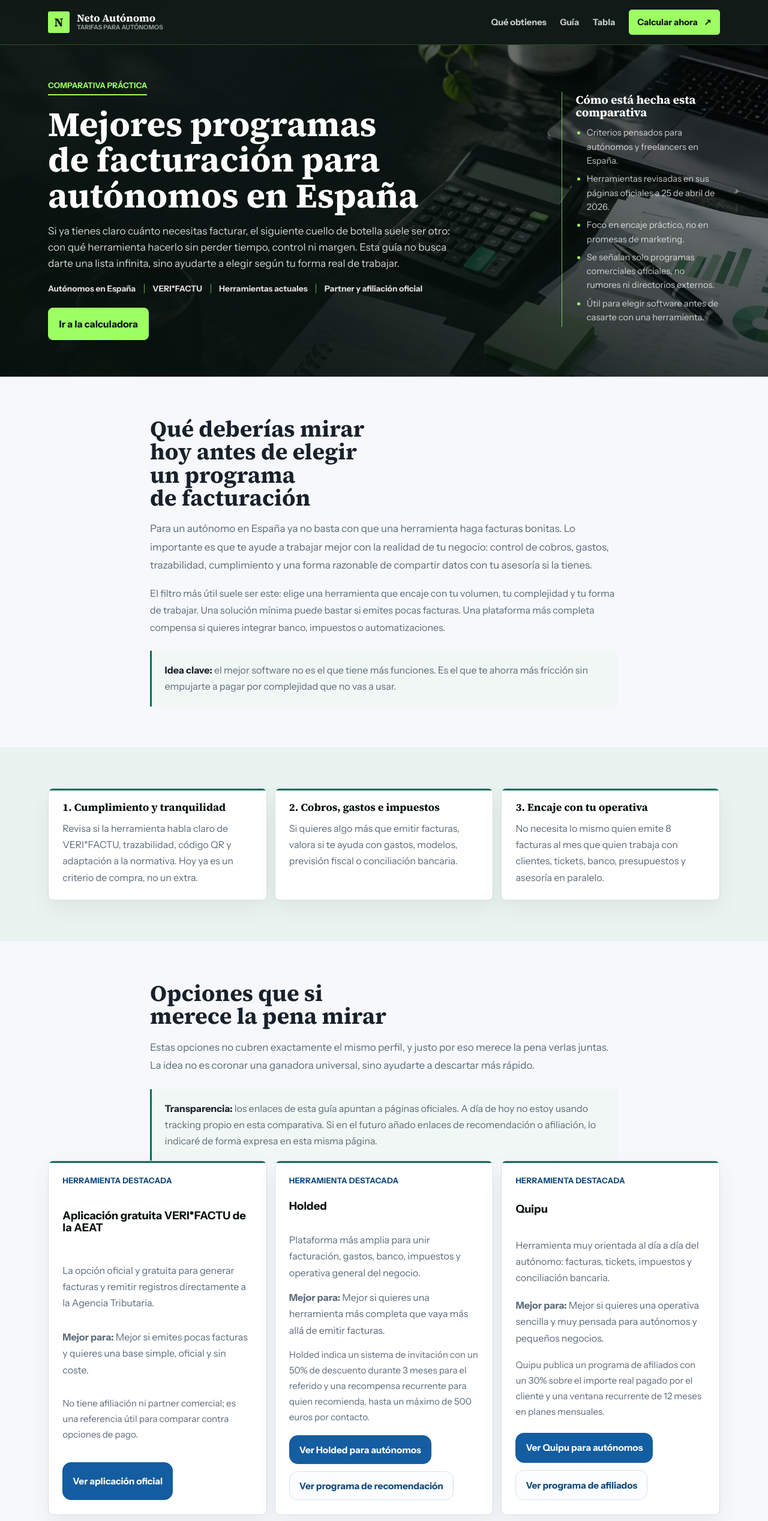
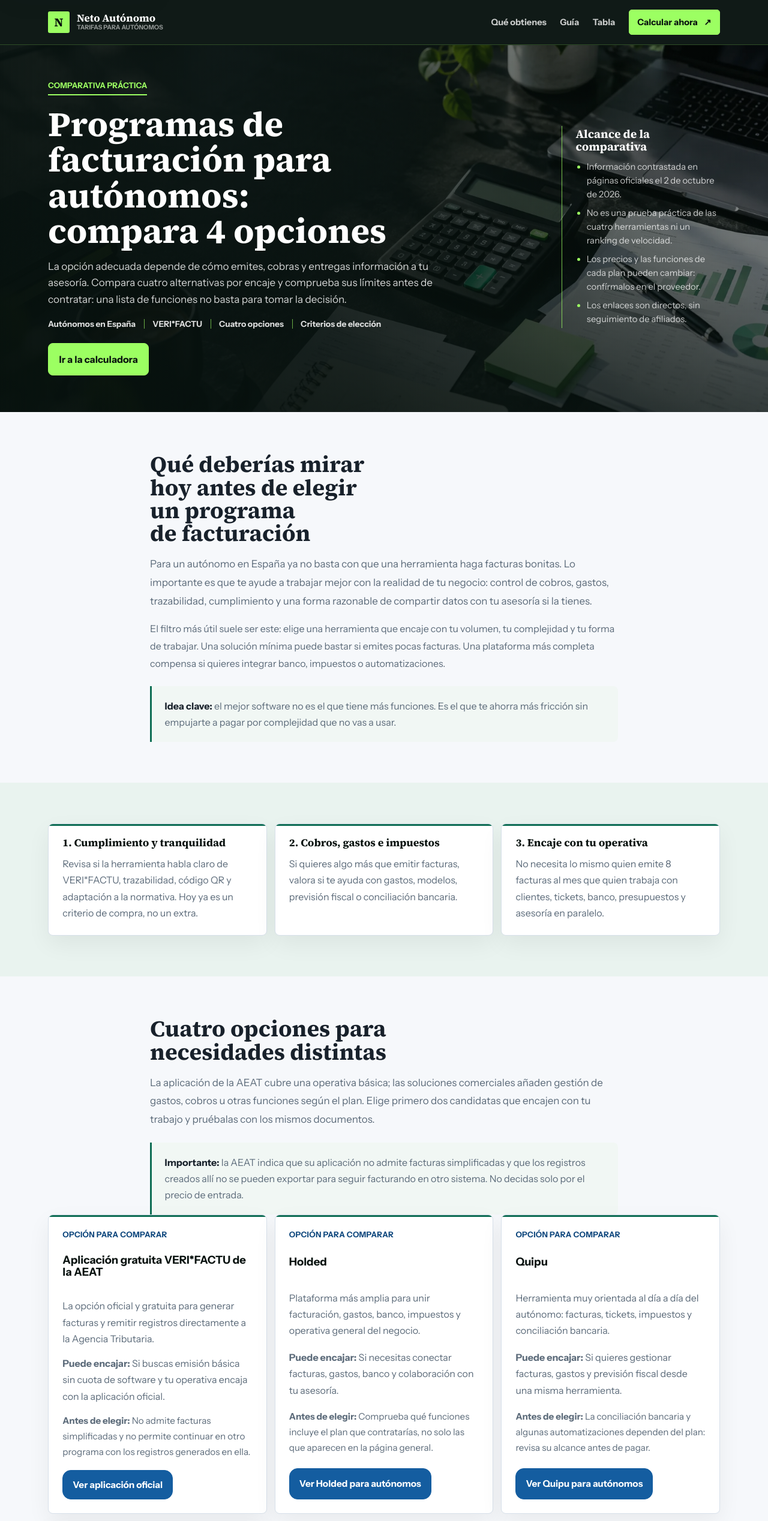
Before and after one commit to djimenezm/neto-autonomo, a Next.js app: page /mejores-programas-facturacion-autonomos in a window 1280 px wide. Shown: the top 2536 px of the page at 60% size. Built offline with nearby package versions, Linux system fonts and the light colour scheme.

Commit message:
Improve invoicing software comparison for freelancers

```diff
--- a/app/mejores-programas-facturacion-autonomos/page.tsx
+++ b/app/mejores-programas-facturacion-autonomos/page.tsx
@@ -7,20 +7,20 @@
 import { getSiteUrl, siteConfig } from '@/lib/site';
 
 const route = '/mejores-programas-facturacion-autonomos';
-const title = 'Mejores programas de facturación para autónomos en España';
+const title = 'Programas de facturación para autónomos: compara 4 opciones';
 const description =
-  'Comparativa práctica de programas de facturación para autónomos en España: qué mirar, cuándo compensa una opción gratis, qué herramientas encajan mejor según tu forma de trabajar y qué opciones oficiales tienen programas de recomendación o partner.';
+  'Compara cuatro programas de facturación para autónomos en España según tu operativa. Revisa límites, gastos, cobros y exportación antes de elegir.';
 
 const pageFaqItems = [
   {
     question: '¿Cuál es el mejor programa de facturación para autónomos?',
     answer:
-      'No hay uno universal. Depende de si solo necesitas emitir facturas, si quieres banco e impuestos en la misma herramienta, si trabajas con una asesoría y de cuanto valoras automatizaciones y soporte.',
+      'No hay uno universal. Compara tu volumen y tipo de facturas, la gestión de gastos y cobros, el acceso para tu asesoría, la exportación de datos y el coste total del plan que necesitas.',
   },
   {
     question: '¿Existe una opción gratis para facturar como autónomo?',
     answer:
-      'Sí. La AEAT ofrece una aplicación gratuita VERI*FACTU orientada a contribuyentes con volumen reducido de facturas. Puede encajar si buscas una solución básica y oficial.',
+      'Sí. La AEAT ofrece una aplicación gratuita para emitir facturas y remitir sus registros. No admite facturas simplificadas y los registros generados solo se gestionan en esa aplicación; comprueba si esas limitaciones encajan contigo.',
   },
   {
     question: '¿Qué debería mirar antes de elegir un software de facturación?',
@@ -28,9 +28,9 @@
       'Como mínimo: cumplimiento normativo, facilidad para emitir facturas y presupuestos, control de cobros y gastos, acceso para asesoría, conciliación bancaria si la necesitas y claridad de precios.',
   },
   {
-    question: '¿Se puede monetizar una comparativa de software de facturación?',
+    question: '¿Qué conviene probar antes de cambiar de programa?',
     answer:
-      'Sí, pero conviene hacerlo con criterio. Algunas herramientas tienen programas oficiales de recomendación, afiliación o partner. Lo importante es dejar clara la naturaleza editorial de la comparativa y no recomendar una herramienta solo por su comisión.',
+      'Crea una factura de prueba, registra un gasto, revisa el seguimiento de cobros y pregunta cómo exportar tus datos. Comprueba también si tu asesoría podrá trabajar con ellos y qué funciones exige un plan de pago.',
   },
 ] as const;
 
@@ -38,19 +38,9 @@
   name: string;
   summary: string;
   fit: string;
+  check: string;
   productUrl: string;
   productLabel: string;
-  commercialModel: string;
-  programUrl?: string;
-  programLabel?: string;
-};
-
-type MonetizationOption = {
-  name: string;
-  audience: string;
-  model: string;
-  note: string;
-  programUrl: string;
 };
 
 const softwareOptions: SoftwareOption[] = [
@@ -58,79 +48,38 @@
     name: 'Aplicación gratuita VERI*FACTU de la AEAT',
     summary:
       'La opción oficial y gratuita para generar facturas y remitir registros directamente a la Agencia Tributaria.',
-    fit: 'Mejor si emites pocas facturas y quieres una base simple, oficial y sin coste.',
+    fit: 'Si buscas emisión básica sin cuota de software y tu operativa encaja con la aplicación oficial.',
+    check: 'No admite facturas simplificadas y no permite continuar en otro programa con los registros generados en ella.',
     productUrl:
       'https://sede.agenciatributaria.gob.es/Sede/ayuda/consultas-informaticas/presentacion-declaraciones-ayuda-tecnica/aplicacion-gratuita-verifactu-aeat.html',
     productLabel: 'Ver aplicación oficial',
-    commercialModel:
-      'No tiene afiliación ni partner comercial; es una referencia útil para comparar contra opciones de pago.',
   },
   {
     name: 'Holded',
     summary:
       'Plataforma más amplia para unir facturación, gastos, banco, impuestos y operativa general del negocio.',
-    fit: 'Mejor si quieres una herramienta más completa que vaya más allá de emitir facturas.',
+    fit: 'Si necesitas conectar facturas, gastos, banco y colaboración con tu asesoría.',
+    check: 'Comprueba qué funciones incluye el plan que contratarías, no solo las que aparecen en la página general.',
     productUrl: 'https://www.holded.com/es/autonomos',
     productLabel: 'Ver Holded para autónomos',
-    programUrl: 'https://help.holded.com/es/articles/13435604-recomienda-holded-y-gana-dinero-en-efectivo',
-    programLabel: 'Ver programa de recomendación',
-    commercialModel:
-      'Holded indica un sistema de invitación con un 50% de descuento durante 3 meses para el referido y una recompensa recurrente para quien recomienda, hasta un máximo de 500 euros por contacto.',
   },
   {
     name: 'Quipu',
     summary:
       'Herramienta muy orientada al día a día del autónomo: facturas, tickets, impuestos y conciliación bancaria.',
-    fit: 'Mejor si quieres una operativa sencilla y muy pensada para autónomos y pequeños negocios.',
+    fit: 'Si quieres gestionar facturas, gastos y previsión fiscal desde una misma herramienta.',
+    check: 'La conciliación bancaria y algunas automatizaciones dependen del plan: revisa su alcance antes de pagar.',
     productUrl: 'https://getquipu.com/es/autonomos',
     productLabel: 'Ver Quipu para autónomos',
-    programUrl: 'https://getquipu.com/es/referral',
-    programLabel: 'Ver programa de afiliados',
-    commercialModel:
-      'Quipu publica un programa de afiliados con un 30% sobre el importe real pagado por el cliente y una ventana recurrente de 12 meses en planes mensuales.',
   },
   {
     name: 'FacturaDirecta',
     summary:
       'Enfoque muy claro en VERI*FACTU y cumplimiento, con facturación, impuestos y operativa sencilla para pequeño negocio.',
-    fit: 'Mejor si tu prioridad es facturar fácil y sentir muy aterrizada la parte normativa.',
+    fit: 'Si priorizas facturas, cobros y una operativa fiscal visible en el mismo panel.',
+    check: 'Verifica el plan necesario para tu volumen, tu territorio fiscal y el acceso que necesita tu asesoría.',
     productUrl: 'https://www.facturadirecta.com/',
     productLabel: 'Ver FacturaDirecta',
-    programUrl: 'https://www.facturadirecta.com/partner/',
-    programLabel: 'Ver programa partner',
-    commercialModel:
-      'No comunica un afiliado abierto tipo blog, sino un programa partner orientado a gestionar cuentas de clientes con descuentos por volumen y panel centralizado.',
-  },
-] as const;
-
-const monetizationOptions: MonetizationOption[] = [
-  {
-    name: 'Holded',
-    audience: 'Contenido para autónomos y freelancers que quieren una solución más completa.',
-    model: 'Programa de recomendación dentro del propio producto.',
-    note: 'Encaja mejor si usas la herramienta o puedes enseñar casos de uso reales.',
-    programUrl: 'https://help.holded.com/es/articles/13435604-recomienda-holded-y-gana-dinero-en-efectivo',
-  },
-  {
-    name: 'Quipu',
-    audience: 'Comparativas, tutoriales y contenido para autónomos con intención de compra.',
-    model: 'Programa de afiliados oficial publicado por Quipu.',
-    note: 'Es la opción más parecida a un afiliado clásico para este nicho.',
-    programUrl: 'https://getquipu.com/es/referral',
-  },
-  {
-    name: 'FacturaDirecta',
-    audience: 'Profesionales que gestionan varias cuentas o prestan servicio a clientes.',
-    model: 'Programa partner con descuentos por volumen y gestión consolidada.',
-    note: 'Tiene más sentido como vía reseller o partner que como blog de afiliación tradicional.',
-    programUrl: 'https://www.facturadirecta.com/partner/',
-  },
-  {
-    name: 'Sage',
-    audience: 'Sitios y comparativas con foco más amplio en software de empresa, no solo microautónomos.',
-    model: 'Programa de afiliados oficial en Impact y partner network para negocios más estructurados.',
-    note: 'Puede servirte más adelante si amplías el panel con comparativas de software para pymes.',
-    programUrl: 'https://www.sage.com/es-es/soporte-actualizacion/programa-de-afiliados/',
   },
 ] as const;
 
@@ -189,7 +138,7 @@
       name: siteConfig.name,
     },
     datePublished: '2026-04-25',
-    dateModified: '2026-04-25',
+    dateModified: '2026-10-02',
   };
 
   const breadcrumbSchema = {
@@ -248,17 +197,17 @@
         <div className="container article-layout">
           <div className="text-block">
             <span className="eyebrow">Comparativa práctica</span>
-            <h1>Mejores programas de facturación para autónomos en España</h1>
+            <h1>Programas de facturación para autónomos: compara 4 opciones</h1>
             <p className="lead">
-              Si ya tienes claro cuánto necesitas facturar, el siguiente cuello de botella suele ser
-              otro: con qué herramienta hacerlo sin perder tiempo, control ni margen. Esta guía no
-              busca darte una lista infinita, sino ayudarte a elegir según tu forma real de trabajar.
+              La opción adecuada depende de cómo emites, cobras y entregas información a tu
+              asesoría. Compara cuatro alternativas por encaje y comprueba sus límites antes de
+              contratar: una lista de funciones no basta para tomar la decisión.
             </p>
             <div className="hero-badges" aria-label="Qué cubre esta guía">
               <span className="hero-badge">Autónomos en España</span>
               <span className="hero-badge">VERI*FACTU</span>
-              <span className="hero-badge">Herramientas actuales</span>
-              <span className="hero-badge">Partner y afiliación oficial</span>
+              <span className="hero-badge">Cuatro opciones</span>
+              <span className="hero-badge">Criterios de elección</span>
             </div>
             <div className="guide-cta">
               <Link href="/#calculadora" className="primary-button">
@@ -268,13 +217,12 @@
           </div>
 
           <aside className="feature-card article-summary">
-            <h2>Cómo está hecha esta comparativa</h2>
+            <h2>Alcance de la comparativa</h2>
             <ul className="article-list">
-              <li>Criterios pensados para autónomos y freelancers en España.</li>
-              <li>Herramientas revisadas en sus páginas oficiales a 25 de abril de 2026.</li>
-              <li>Foco en encaje práctico, no en promesas de marketing.</li>
-              <li>Se señalan solo programas comerciales oficiales, no rumores ni directorios externos.</li>
-              <li>Útil para elegir software antes de casarte con una herramienta.</li>
+              <li>Información contrastada en páginas oficiales el 2 de octubre de 2026.</li>
+              <li>No es una prueba práctica de las cuatro herramientas ni un ranking de velocidad.</li>
+              <li>Los precios y las funciones de cada plan pueden cambiar: confírmalos en el proveedor.</li>
+              <li>Los enlaces son directos, sin seguimiento de afiliados.</li>
             </ul>
           </aside>
         </div>
@@ -332,38 +280,32 @@
 
       <section className="section">
         <div className="container text-block">
-          <h2>Opciones que si merece la pena mirar</h2>
+          <h2>Cuatro opciones para necesidades distintas</h2>
           <p>
-            Estas opciones no cubren exactamente el mismo perfil, y justo por eso merece la pena
-            verlas juntas. La idea no es coronar una ganadora universal, sino ayudarte a descartar
-            más rápido.
+            La aplicación de la AEAT cubre una operativa básica; las soluciones comerciales añaden
+            gestión de gastos, cobros u otras funciones según el plan. Elige primero dos candidatas
+            que encajen con tu trabajo y pruébalas con los mismos documentos.
           </p>
           <div className="disclaimer-box">
-            <strong>Transparencia:</strong> los enlaces de esta guía apuntan a páginas oficiales.
-            A día de hoy no estoy usando tracking propio en esta comparativa. Si en el futuro
-            añado enlaces de recomendación o afiliación, lo indicaré de forma expresa en esta
-            misma página.
+            <strong>Importante:</strong> la AEAT indica que su aplicación no admite facturas
+            simplificadas y que los registros creados allí no se pueden exportar para seguir
+            facturando en otro sistema. No decidas solo por el precio de entrada.
           </div>
         </div>
         <div className="container feature-grid" aria-label="Programas destacados">
           {softwareOptions.map((option) => (
             <article className="feature-card commercial-card" key={option.name}>
-              <span className="card-kicker">Herramienta destacada</span>
+              <span className="card-kicker">Opción para comparar</span>
               <h3>{option.name}</h3>
               <p>{option.summary}</p>
               <p>
-                <strong>Mejor para:</strong> {option.fit}
+                <strong>Puede encajar:</strong> {option.fit}
               </p>
-              <p className="commercial-note">{option.commercialModel}</p>
+              <p className="commercial-note"><strong>Antes de elegir:</strong> {option.check}</p>
               <div className="button-row">
                 <a className="secondary-button" href={option.productUrl} target="_blank" rel="noreferrer">
                   {option.productLabel}
                 </a>
-                {option.programUrl ? (
-                  <a className="link-button" href={option.programUrl} target="_blank" rel="noreferrer">
-                    {option.programLabel}
-                  </a>
-                ) : null}
               </div>
             </article>
           ))}
@@ -373,125 +315,34 @@
       <section className="section alt">
         <div className="container feature-grid" aria-label="Qué opción suele encajar mejor según perfil">
           <article className="feature-card">
-            <h2>Si emites pocas facturas</h2>
-            <p>
-              La aplicación gratuita de la AEAT puede ser suficiente si buscas una solución oficial,
-              simple y con operativa reducida.
-            </p>
+            <h2>1. Emite una factura de prueba</h2>
+            <p>Repite la misma factura con descuento, vencimiento y rectificación. Comprueba qué datos puedes corregir y cuáles quedan cerrados.</p>
           </article>
-
           <article className="feature-card">
-            <h2>Si quieres control más completo</h2>
-            <p>
-              Holded o Quipu tienen más sentido si necesitas unir facturación con gastos, banco,
-              impuestos o una visión más amplia del negocio.
-            </p>
+            <h2>2. Cierra un mes ficticio</h2>
+            <p>Registra un gasto, marca un cobro pendiente y pide a tu asesoría que revise el resumen. Así verás el trabajo manual que queda.</p>
           </article>
-
           <article className="feature-card">
-            <h2>Si tu prioridad es cumplimiento fácil</h2>
-            <p>
-              FacturaDirecta destaca especialmente en cómo comunica la parte de VERI*FACTU y la
-              emisión de facturas verificables.
-            </p>
+            <h2>3. Comprueba la salida</h2>
+            <p>Pregunta por la exportación de facturas, contactos y registros, las funciones incluidas en tu plan y el coste tras cualquier promoción.</p>
           </article>
         </div>
       </section>
 
       <section className="section">
         <div className="container text-block">
-          <h2>Mi lectura rápida: mejor opción según el tipo de autónomo</h2>
-          <p>
-            Esta parte es una <strong>inferencia editorial</strong> mía a partir de como cada
-            herramienta se presenta en sus páginas oficiales, no una afirmación contractual de los
-            proveedores. La idea es ayudarte a descartar más rápido.
-          </p>
-        </div>
-        <div className="container feature-grid" aria-label="Mejor programa según perfil">
-          <article className="feature-card">
-            <h3>AEAT VERI*FACTU</h3>
-            <p>
-              Mejor si buscas una opción oficial, gratuita y muy básica para una operativa pequeña
-              y con pocas facturas.
-            </p>
-          </article>
-
-          <article className="feature-card">
-            <h3>Holded</h3>
-            <p>
-              Mejor si quieres una visión más amplia del negocio y te interesa juntar facturación,
-              gastos, banco e impuestos en una misma plataforma.
-            </p>
-          </article>
-
-          <article className="feature-card">
-            <h3>Quipu</h3>
-            <p>
-              Mejor si quieres una herramienta muy pensada para el autónomo y una operativa diaria
-              sencilla entre facturas, tickets, impuestos y conciliación.
-            </p>
-          </article>
-
-          <article className="feature-card">
-            <h3>FacturaDirecta</h3>
-            <p>
-              Mejor si tu prioridad número uno es facturar fácil y tener muy aterrizada la parte de
-              VERI*FACTU y cumplimiento normativo.
-            </p>
-          </article>
-        </div>
-      </section>
-
-      <section className="section alt">
-        <div className="container text-block">
-          <h2>Si quieres monetizar una comparativa, estas son las vías más claras hoy</h2>
-          <p>
-            Si tu idea es recomendar software desde una web de contenido, no todas las herramientas
-            sirven igual. Algunas tienen un programa de afiliados claro, otras funcionan mejor como
-            partner o reseller, y otras solo tienen sentido como referencia editorial.
-          </p>
-        </div>
-        <div className="container feature-grid" aria-label="Opciones oficiales para monetizar comparativas">
-          {monetizationOptions.map((option) => (
-            <article className="feature-card" key={option.name}>
-              <span className="card-kicker">Opción comercial oficial</span>
-              <h3>{option.name}</h3>
-              <p>
-                <strong>Encaje:</strong> {option.audience}
-              </p>
-              <p>
-                <strong>Modelo:</strong> {option.model}
-              </p>
-              <p>{option.note}</p>
-              <div className="button-row">
-                <a className="secondary-button" href={option.programUrl} target="_blank" rel="noreferrer">
-                  Ver programa oficial
-                </a>
-              </div>
-            </article>
-          ))}
-        </div>
-      </section>
-
-      <section className="section">
-        <div className="container text-block">
-          <h2>Errores típicos al elegir software de facturación</h2>
+          <h2>Lo que puede cambiar la decisión</h2>
           <ol className="article-list article-list-ordered">
-            <li>Elegir por precio sin mirar si de verdad encaja con tu operativa.</li>
-            <li>Pagar por una suite enorme cuando solo emites pocas facturas al mes.</li>
-            <li>Elegir una opción mínima cuando si necesitas banco, gastos y asesoría conectados.</li>
-            <li>No revisar cómo afronta la herramienta la parte normativa.</li>
-            <li>Tomar la decisión antes de saber cuánto necesitas facturar de verdad.</li>
+            <li>Necesitas tickets, rectificativas o varios destinatarios: revisa los límites antes de migrar.</li>
+            <li>Tu asesoría trabaja en otro sistema: pregunta por acceso y formato de exportación.</li>
+            <li>Tienes cobros aplazados: prueba recordatorios, estados y conciliación del plan concreto.</li>
+            <li>Trabajas en territorio foral o en un régimen especial: confirma el flujo con tu asesoría.</li>
           </ol>
           <p>
-            Ese último punto importa mucho: si no sabes tu referencia económica, es fácil pedir al
-            software que te arregle un problema de precios que en realidad viene de antes.
+            Antes de pagar un año por adelantado, documenta un mes habitual de tu actividad y
+            repítelo en las dos opciones finalistas. Esta prueba revela mejor el encaje que una
+            lista de funciones.
           </p>
-          <div className="disclaimer-box">
-            <strong>Mi criterio:</strong> si algún día monetizas esta comparativa, intenta que la
-            comisión sea una consecuencia del encaje real y no el motivo principal de la
-            recomendación. A medio plazo, eso suele convertir mejor y quemar menos la confianza.
-          </div>
         </div>
       </section>
 
@@ -510,7 +361,7 @@
         <div className="container text-block">
           <h2>Primero define tu número, luego elige la herramienta</h2>
           <p>
-            Antes de comparar software, te conviene saber cuánto necesitas facturar y que tarifa te
+            Antes de comparar software, te conviene saber cuánto necesitas facturar y qué tarifa te
             sostiene. Si esa base no está clara, la herramienta te puede ordenar la facturación,
             pero no te va a arreglar un precio mal planteado.
           </p>
--- a/components/HomePage.tsx
+++ b/components/HomePage.tsx
@@ -135,6 +135,7 @@
             <nav aria-label="Profundiza en el cálculo de tu tarifa">
               <a href="/horas-facturables-freelance">Cómo estimar tus horas facturables</a>
               <a href="/tabla-cuanto-facturar-autonomo">Ver la tabla de facturación</a>
+              <a href="/mejores-programas-facturacion-autonomos">Comparar programas para emitir facturas</a>
             </nav>
           </div>
         </div>
```
